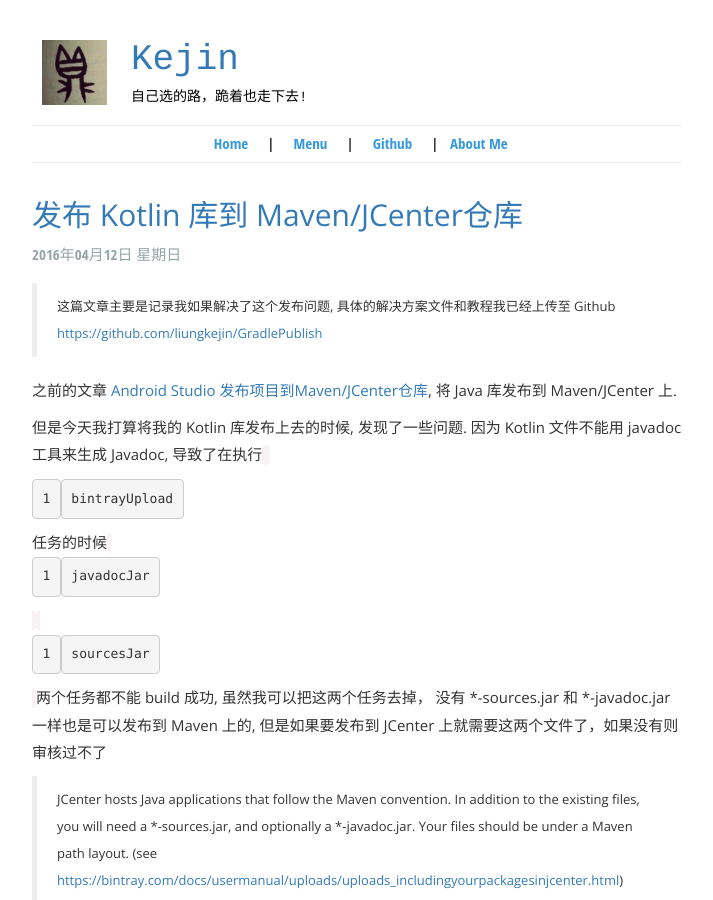
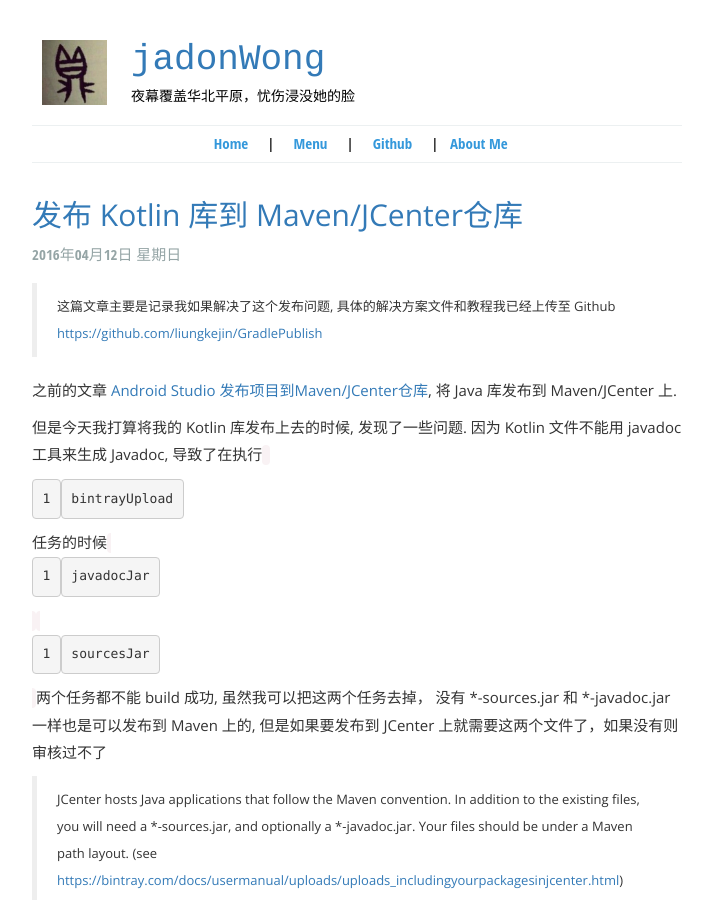
Before and after one commit to jadonWong/jadonWong.github.io, a Jekyll site: the page built from index.html, in a window 1280 px wide and 900 px high. Shown: the whole window, without its empty margins (283-996 px from the left). Built offline with Jekyll 4.4.1, drawn with Linux system fonts in a browser that asks for light colours.

Commit message:
Update blog.yml

```diff
--- a/_data/blog.yml
+++ b/_data/blog.yml
@@ -1,2 +1,2 @@
-title: Kejin
-description: 自己选的路，跪着也走下去!
+title: jadonWong
+description: 夜幕覆盖华北平原，忧伤浸没她的脸
```
